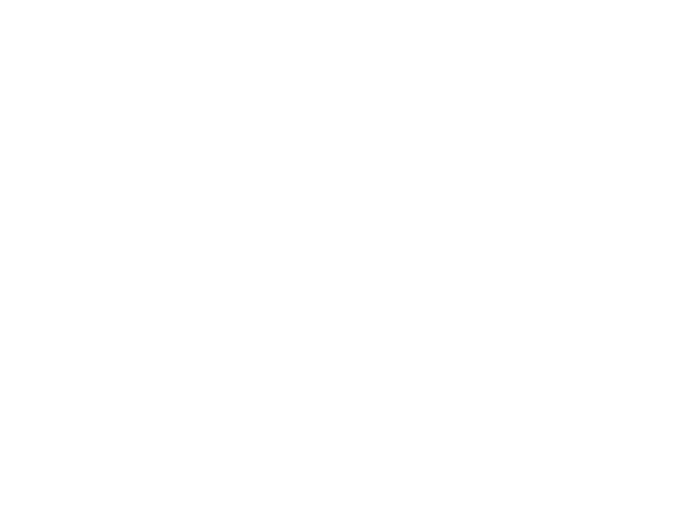
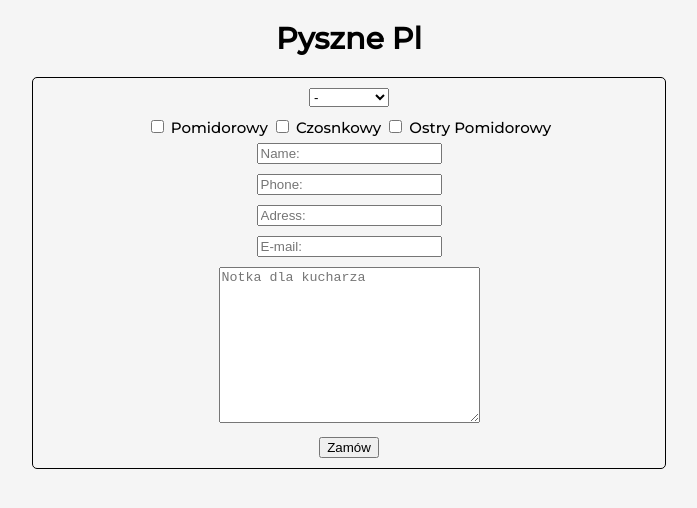
Before and after one commit to PrzemekPrzelozynski/pysznePl, a plain HTML site: page view/index.html in a window 1280 px wide. Shown: the whole page, without its empty margins (291-988 px from the left). Drawn offline with Linux system fonts and the light colour scheme.

Commit message:
cwiczenia DOM

```diff
--- /dev/null
+++ b/css/style.css
@@ -0,0 +1,19 @@
+body {
+    background-color: whitesmoke;
+    font-family: 'Montserrat', sans-serif;
+    font-size: 15px;
+
+}
+.all-view{
+    width: 50%;
+    margin: 20px auto;
+    text-align: center;
+    border: 1px solid black;
+    border-radius: 5px;
+}
+.margin-bottom{
+    margin-bottom: 10px;
+}
+#pizza {
+    margin-top: 10px;
+}
--- /dev/null
+++ b/js/script.js
@@ -0,0 +1,12 @@
+const mainBnt = document.getElementById('btnId');
+
+mainBnt.addEventListener("click", takeOrder);
+
+function takeOrder () {
+    var pomidorowy = document.getElementById('pomidorowy');
+    console.log(pomidorowy.checked);
+    var czosnkowy = document.getElementById('czosnkowy');
+    console.log(czosnkowy.checked);
+    var ostryPomidorowy = document.getElementById('ostryPomidorowy');
+    console.log(ostryPomidorowy.checked);
+}
--- a/view/index.html
+++ b/view/index.html
@@ -4,8 +4,43 @@
     <meta charset="UTF-8">
     <meta name="viewport" content="width=device-width, initial-scale=1.0">
     <title>Pyszne.pl</title>
+    <link href="https://fonts.googleapis.com/css2?family=Montserrat:wght@500&display=swap" rel="stylesheet">
+    <link rel="stylesheet" href="../css/style.css" type="text/css">
 </head>
 <body>
+    <h1 style="text-align: center;">
+        Pyszne Pl
+    </h1>
+    <div class="all-view" id="main-div">
+        <select name="pizza" id="pizza" class="margin-bottom">
+            <option value="0">-</option>
+            <option value="1">Margarita</option>
+            <option value="2">Peperoni</option>
+            <option value="3">Wiejska</option>
+            <option value="4">Hawajska</option>
+        </select>
+        <div>
+            <input type="checkbox" id="pomidorowy" name="pomidorowy"class="margin-bottom">
+            <label for="pomidorowy">Pomidorowy</label>
+            <input type="checkbox" id="czosnkowy" name="czosnkowy"class="margin-bottom">
+            <label for="czosnkowy">Czosnkowy</label>
+            <input type="checkbox" id="ostryPomidorowy" name="ostryPomidorowy"class="margin-bottom">
+            <label for="ostryPomidorowy">Ostry Pomidorowy</label>
+        </div>
 
+            <input type="text" name="nameC" id="nameC" placeholder="Name:"class="margin-bottom"><br>
+
+            <input type="tel" name="phone" id="phone" placeholder="Phone:"class="margin-bottom"><br>
+
+            <input type="text" name="adress" id="adress" placeholder="Adress:"class="margin-bottom"><br>
+
+            <input type="email" name="mail" id="mail" placeholder="E-mail:"class="margin-bottom"><br>
+
+            <textarea name="dlakucharza" id="dlakucharza" cols="30" rows="10" placeholder="Notka dla kucharza"class="margin-bottom"></textarea><br>
+
+            <button class="btn margin-bottom" id="btnId">Zamów</button>
+
+    </div>
+    <script src="../js/script.js" type="text/javascript"></script>
 </body>
 </html>
```
Also changed, not shown: korkpokroku.txt (added).
